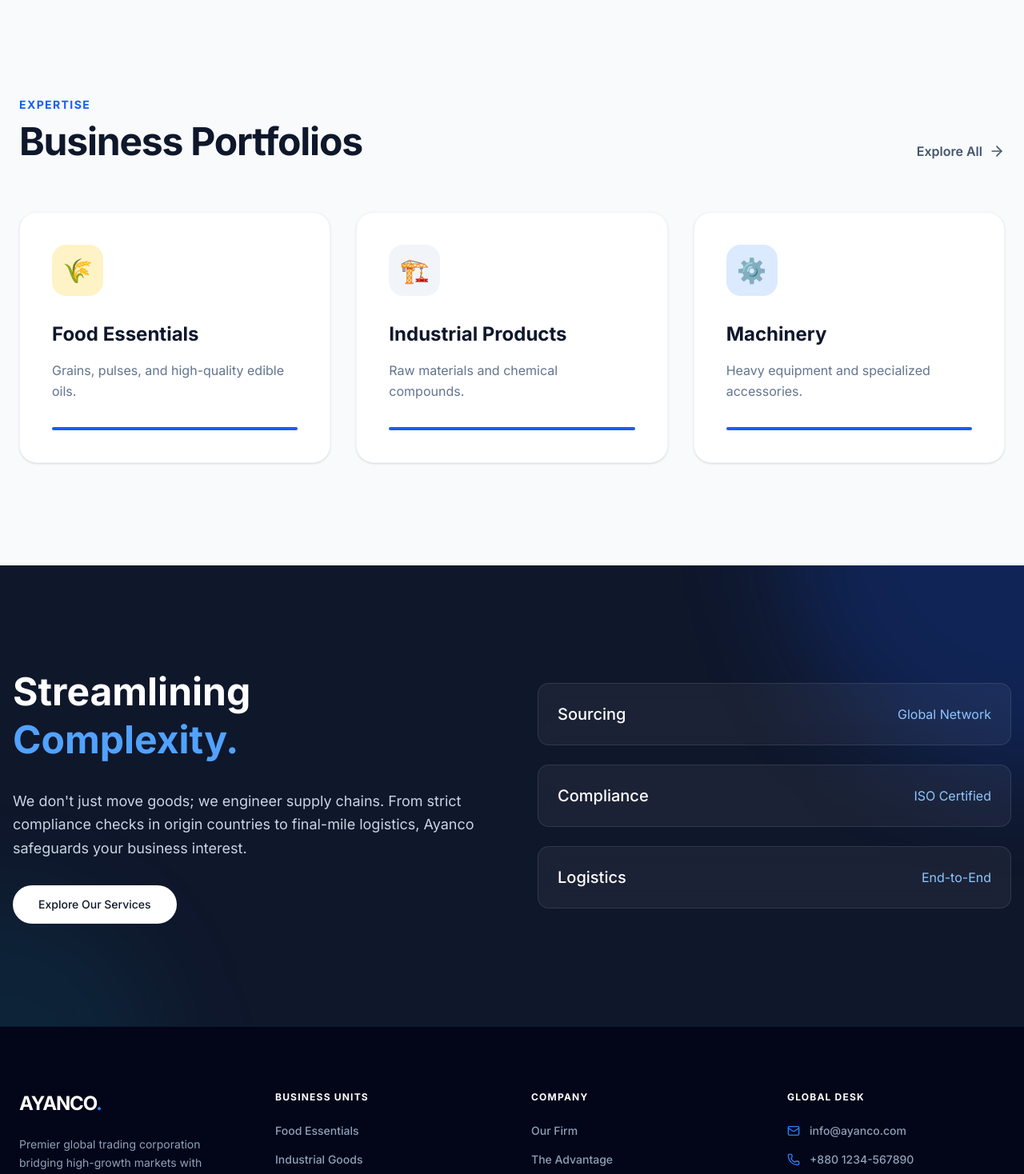
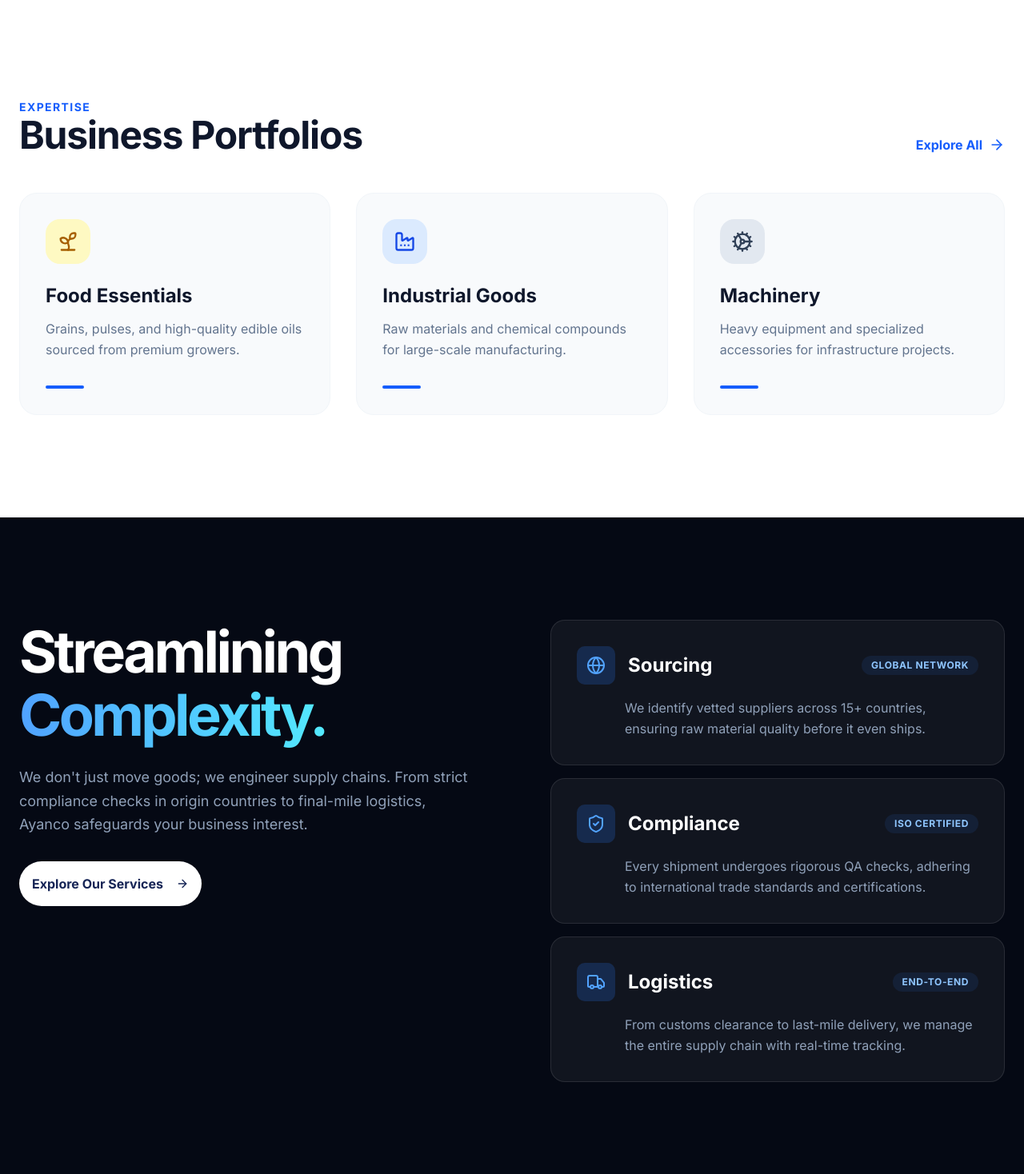
Before and after one commit to BlazeDashX/Ayanco-frontend, a Next.js app: page / in a window 1280 px wide. Shown: the part 1000-2468 px from the top of the page at 80% size. Built offline with nearby package versions, Linux system fonts and the light colour scheme.

Commit message:
mobile resoponsive Home

```diff
--- a/src/components/home/Portfolios.tsx
+++ b/src/components/home/Portfolios.tsx
@@ -1,62 +1,85 @@
 "use client";
 
 import { motion } from "framer-motion";
-import { ArrowRight } from 'lucide-react';
-import Link from 'next/link';
+import { ArrowRight, Factory, Sprout, Cog } from "lucide-react";
+import Link from "next/link";
 
 const portfolios = [
-  { title: "Food Essentials", desc: "Grains, pulses, and high-quality edible oils.", icon: "🌾", color: "bg-amber-100 text-amber-600" },
-  { title: "Industrial Products", desc: "Raw materials and chemical compounds.", icon: "🏗️", color: "bg-slate-100 text-slate-600" },
-  { title: "Machinery", desc: "Heavy equipment and specialized accessories.", icon: "⚙️", color: "bg-blue-100 text-blue-600" }
+  {
+    icon: Sprout,
+    title: "Food Essentials",
+    desc: "Grains, pulses, and high-quality edible oils sourced from premium growers.",
+    color: "bg-yellow-100 text-yellow-700",
+    href: "/products/food"
+  },
+  {
+    icon: Factory,
+    title: "Industrial Goods",
+    desc: "Raw materials and chemical compounds for large-scale manufacturing.",
+    color: "bg-blue-100 text-blue-700",
+    href: "/products/industrial"
+  },
+  {
+    icon: Cog,
+    title: "Machinery",
+    desc: "Heavy equipment and specialized accessories for infrastructure projects.",
+    color: "bg-slate-200 text-slate-700",
+    href: "/products/machinery"
+  }
 ];
 
 export default function Portfolios() {
   return (
-    <section className="py-24 md:py-32 bg-slate-50">
-      <div className="container mx-auto px-6 max-w-7xl">
-        <div className="flex flex-col md:flex-row justify-between items-end mb-16 gap-6">
-          <motion.div
-            initial={{ opacity: 0, x: -20 }}
-            whileInView={{ opacity: 1, x: 0 }}
-            viewport={{ once: true }}
+    <section className="py-20 md:py-32 bg-white">
+      <div className="container mx-auto px-6">
+
+        {/* --- HEADER FIX --- */}
+        {/* Changed to flex-col on mobile so they stack, flex-row on desktop */}
+        <div className="flex flex-col md:flex-row md:items-end justify-between gap-6 mb-12">
+          <div className="space-y-2">
+            <span className="text-blue-600 font-bold tracking-widest text-xs md:text-sm uppercase">
+              Expertise
+            </span>
+            <h2 className="text-3xl md:text-5xl font-bold text-slate-900 tracking-tight">
+              Business Portfolios
+            </h2>
+          </div>
+
+          {/* Link aligns left on mobile (natural flow) and right on desktop */}
+          <Link
+            href="/products"
+            className="group flex items-center gap-2 text-blue-600 font-bold hover:text-blue-800 transition-colors"
           >
-            <h4 className="text-blue-600 font-bold uppercase tracking-widest text-sm mb-3">Expertise</h4>
-            <h2 className="text-3xl md:text-5xl font-bold text-slate-900 tracking-tight">Business Portfolios</h2>
-          </motion.div>
-
-          <Link href="/products" className="group flex items-center gap-2 text-slate-600 hover:text-blue-600 transition-colors font-semibold">
-            Explore All
-            <motion.span whileHover={{ x: 5 }} transition={{ type: "spring", stiffness: 300 }}>
-                <ArrowRight size={20} />
-            </motion.span>
+            Explore All <ArrowRight size={20} className="transition-transform group-hover:translate-x-1" />
           </Link>
         </div>
 
+        {/* --- GRID --- */}
         <div className="grid md:grid-cols-3 gap-8">
           {portfolios.map((item, i) => (
             <motion.div
               key={i}
-              initial={{ opacity: 0, y: 30 }}
+              initial={{ opacity: 0, y: 20 }}
               whileInView={{ opacity: 1, y: 0 }}
               viewport={{ once: true }}
-              transition={{ delay: i * 0.1 }}
-              whileHover={{ y: -10 }}
-              className="bg-white p-10 rounded-3xl shadow-sm hover:shadow-2xl hover:shadow-blue-500/5 transition-all duration-300 border border-slate-100 group"
+              transition={{ delay: i * 0.1, duration: 0.5 }}
+              className="group p-8 rounded-3xl border border-slate-100 bg-slate-50 hover:bg-white hover:shadow-xl hover:shadow-slate-200/50 transition-all duration-300 relative overflow-hidden"
             >
-              <div className={`h-16 w-16 rounded-2xl flex items-center justify-center text-3xl mb-8 ${item.color} group-hover:scale-110 group-hover:rotate-3 transition-transform duration-500`}>
-                {item.icon}
+              <div className={`w-14 h-14 rounded-2xl ${item.color} flex items-center justify-center mb-6 text-2xl`}>
+                <item.icon size={28} />
               </div>
-              <h3 className="text-2xl font-bold mb-4 text-slate-900">{item.title}</h3>
-              <p className="text-slate-500 mb-8 leading-relaxed text-sm sm:text-base">{item.desc}</p>
 
-              <div className="w-full h-1 bg-slate-100 rounded-full overflow-hidden">
-                <motion.div
-                  initial={{ width: 0 }}
-                  whileInView={{ width: "100%" }}
-                  transition={{ duration: 1, delay: 0.5 }}
-                  className="h-full bg-blue-600"
-                />
-              </div>
+              <h3 className="text-2xl font-bold text-slate-900 mb-3 group-hover:text-blue-600 transition-colors">
+                {item.title}
+              </h3>
+              <p className="text-slate-500 leading-relaxed mb-8">
+                {item.desc}
+              </p>
+
+              <div className="w-12 h-1 bg-blue-600 rounded-full group-hover:w-full transition-all duration-500" />
+
+              {/* Full card link overlay */}
+              <Link href={item.href} className="absolute inset-0 z-10" aria-label={`View ${item.title}`} />
             </motion.div>
           ))}
         </div>
--- a/src/components/home/ServiceParallax.tsx
+++ b/src/components/home/ServiceParallax.tsx
@@ -1,63 +1,108 @@
 "use client";
 
-import { motion, useScroll, useTransform } from "framer-motion";
-import { useRef } from "react";
+import { motion } from "framer-motion";
+import { ArrowRight, Globe, ShieldCheck, Truck } from "lucide-react";
 import { Button } from "@/components/ui/button";
+import Link from "next/link";
+
+const services = [
+  {
+    icon: Globe,
+    title: "Sourcing",
+    tag: "Global Network",
+    desc: "We identify vetted suppliers across 15+ countries, ensuring raw material quality before it even ships.",
+  },
+  {
+    icon: ShieldCheck,
+    title: "Compliance",
+    tag: "ISO Certified",
+    desc: "Every shipment undergoes rigorous QA checks, adhering to international trade standards and certifications.",
+  },
+  {
+    icon: Truck,
+    title: "Logistics",
+    tag: "End-to-End",
+    desc: "From customs clearance to last-mile delivery, we manage the entire supply chain with real-time tracking.",
+  },
+];
 
 export default function ServiceParallax() {
-  const ref = useRef(null);
-  const { scrollYProgress } = useScroll({
-    target: ref,
-    offset: ["start end", "end start"]
-  });
+  return (
+    <section className="py-20 md:py-32 bg-[#050914] text-white overflow-hidden">
+      <div className="container mx-auto px-6">
+        <div className="flex flex-col lg:flex-row gap-12 lg:gap-24 items-start">
 
-  const y = useTransform(scrollYProgress, [0, 1], [-100, 100]);
+          {/* LEFT SIDE: Heading & Context */}
+          <div className="lg:w-1/2 space-y-8">
+            <motion.div
+              initial={{ opacity: 0, y: 20 }}
+              whileInView={{ opacity: 1, y: 0 }}
+              viewport={{ once: true }}
+              transition={{ duration: 0.6 }}
+            >
+              {/* FIX 1: Reduced Mobile Font Size (text-4xl) to prevent overflow */}
+              <h2 className="text-4xl sm:text-5xl md:text-6xl lg:text-7xl font-bold tracking-tighter leading-[1.1] mb-6">
+                Streamlining <br />
+                <span className="text-transparent bg-clip-text bg-gradient-to-r from-blue-400 to-cyan-300">
+                  Complexity.
+                </span>
+              </h2>
 
-  return (
-    <section ref={ref} className="relative py-32 overflow-hidden bg-slate-900 text-white">
-      {/* Abstract Background Elements */}
-      <motion.div style={{ y }} className="absolute top-0 right-0 w-[600px] h-[600px] bg-blue-600/20 rounded-full blur-3xl -translate-y-1/2 translate-x-1/2 pointer-events-none" />
-      <motion.div style={{ y: useTransform(scrollYProgress, [0, 1], [100, -100]) }} className="absolute bottom-0 left-0 w-[400px] h-[400px] bg-cyan-600/10 rounded-full blur-3xl translate-y-1/2 -translate-x-1/2 pointer-events-none" />
+              <p className="text-slate-400 text-base md:text-lg leading-relaxed max-w-xl">
+                We don't just move goods; we engineer supply chains. From strict compliance checks in origin countries to final-mile logistics, Ayanco safeguards your business interest.
+              </p>
+            </motion.div>
 
-      <div className="container mx-auto px-4 relative z-10">
-        <div className="grid md:grid-cols-2 gap-16 items-center">
-          <motion.div
-            initial={{ opacity: 0, x: -50 }}
-            whileInView={{ opacity: 1, x: 0 }}
-            viewport={{ once: true }}
-            transition={{ duration: 0.8 }}
-          >
-            <h2 className="text-5xl font-bold mb-8 leading-tight">
-              Streamlining <br />
-              <span className="text-blue-400">Complexity.</span>
-            </h2>
-            <p className="text-slate-300 text-lg mb-8 leading-relaxed">
-              We don't just move goods; we engineer supply chains. From strict compliance checks in origin countries to final-mile logistics, Ayanco safeguards your business interest.
-            </p>
-            <Button className="bg-white text-slate-900 hover:bg-slate-100 h-12 px-8 rounded-full">
-              Explore Our Services
-            </Button>
-          </motion.div>
+            <motion.div
+              initial={{ opacity: 0, y: 20 }}
+              whileInView={{ opacity: 1, y: 0 }}
+              viewport={{ once: true }}
+              transition={{ delay: 0.2, duration: 0.6 }}
+            >
+              <Button asChild size="lg" className="w-full md:w-auto rounded-full px-8 h-14 bg-white text-blue-950 hover:bg-slate-200 font-bold text-base transition-transform hover:scale-105">
+                <Link href="/services">
+                  Explore Our Services <ArrowRight className="ml-2 w-5 h-5" />
+                </Link>
+              </Button>
+            </motion.div>
+          </div>
 
-          <div className="grid gap-6">
-            {[
-                { title: "Sourcing", val: "Global Network" },
-                { title: "Compliance", val: "ISO Certified" },
-                { title: "Logistics", val: "End-to-End" }
-            ].map((item, i) => (
-                <motion.div
-                    key={i}
-                    initial={{ opacity: 0, x: 50 }}
-                    whileInView={{ opacity: 1, x: 0 }}
-                    viewport={{ once: true }}
-                    transition={{ delay: i * 0.2 }}
-                    className="bg-white/5 backdrop-blur-md border border-white/10 p-6 rounded-xl flex justify-between items-center hover:bg-white/10 transition-colors"
-                >
-                    <span className="text-xl font-medium">{item.title}</span>
-                    <span className="text-blue-300">{item.val}</span>
-                </motion.div>
+          {/* RIGHT SIDE: Service List Cards */}
+          <div className="lg:w-1/2 w-full flex flex-col gap-4">
+            {services.map((item, i) => (
+              <motion.div
+                key={i}
+                initial={{ opacity: 0, x: 20 }}
+                whileInView={{ opacity: 1, x: 0 }}
+                viewport={{ once: true }}
+                transition={{ delay: i * 0.15, duration: 0.5 }}
+                className="group p-6 md:p-8 rounded-2xl border border-white/10 bg-white/5 hover:bg-white/10 transition-all cursor-default"
+              >
+                {/* FIX 2: Mobile Stack Layout (flex-col on mobile, flex-row on desktop) */}
+                <div className="flex flex-col sm:flex-row sm:items-center justify-between mb-4 gap-4 sm:gap-0">
+
+                  {/* Icon and Title */}
+                  <div className="flex items-center gap-4">
+                    <div className="p-3 bg-blue-500/20 text-blue-400 rounded-lg group-hover:bg-blue-500 group-hover:text-white transition-colors">
+                      <item.icon size={24} />
+                    </div>
+                    <h3 className="text-2xl font-bold">{item.title}</h3>
+                  </div>
+
+                  {/* Tag - Now stays separate on mobile */}
+                  <span className="self-start sm:self-auto text-[10px] md:text-xs font-bold uppercase tracking-wider text-blue-300 bg-blue-500/10 px-3 py-1 rounded-full whitespace-nowrap">
+                    {item.tag}
+                  </span>
+                </div>
+
+                {/* FIX 3: Adjusted padding for description */}
+                <p className="text-slate-400 text-sm md:text-base leading-relaxed sm:pl-[60px]">
+                  {item.desc}
+                </p>
+              </motion.div>
             ))}
           </div>
+
         </div>
       </div>
     </section>
```
